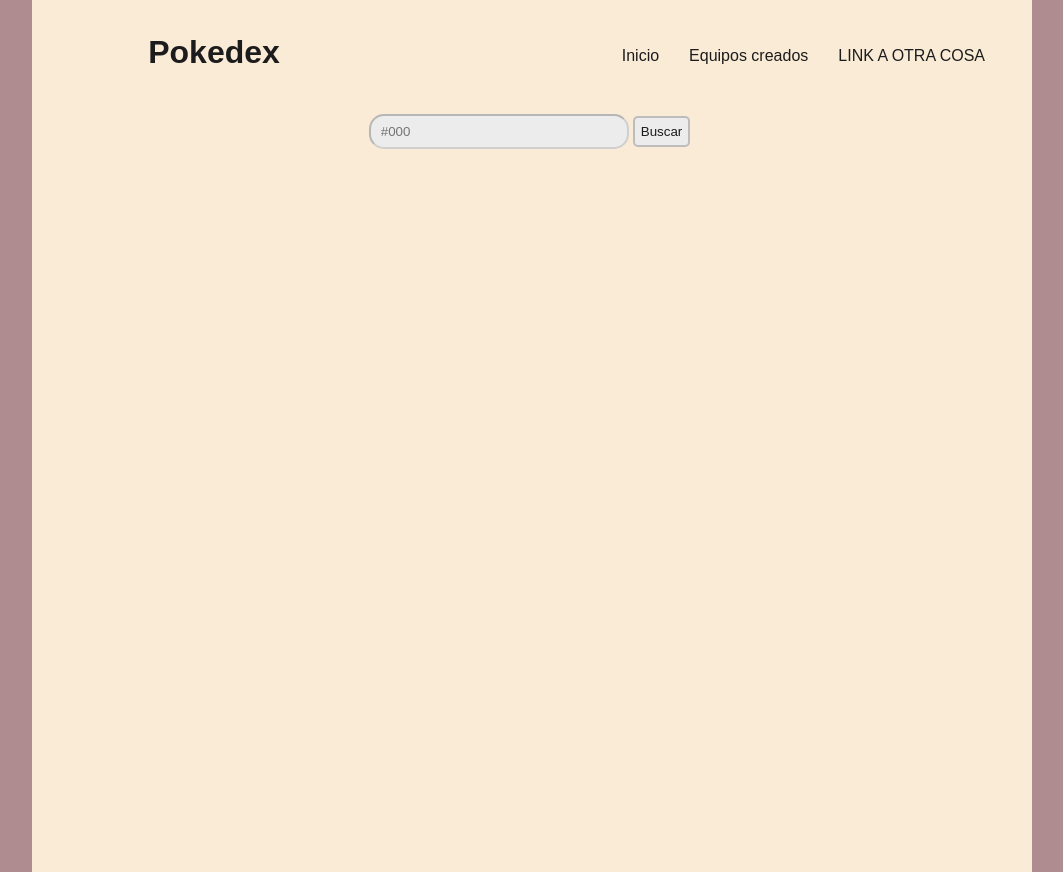
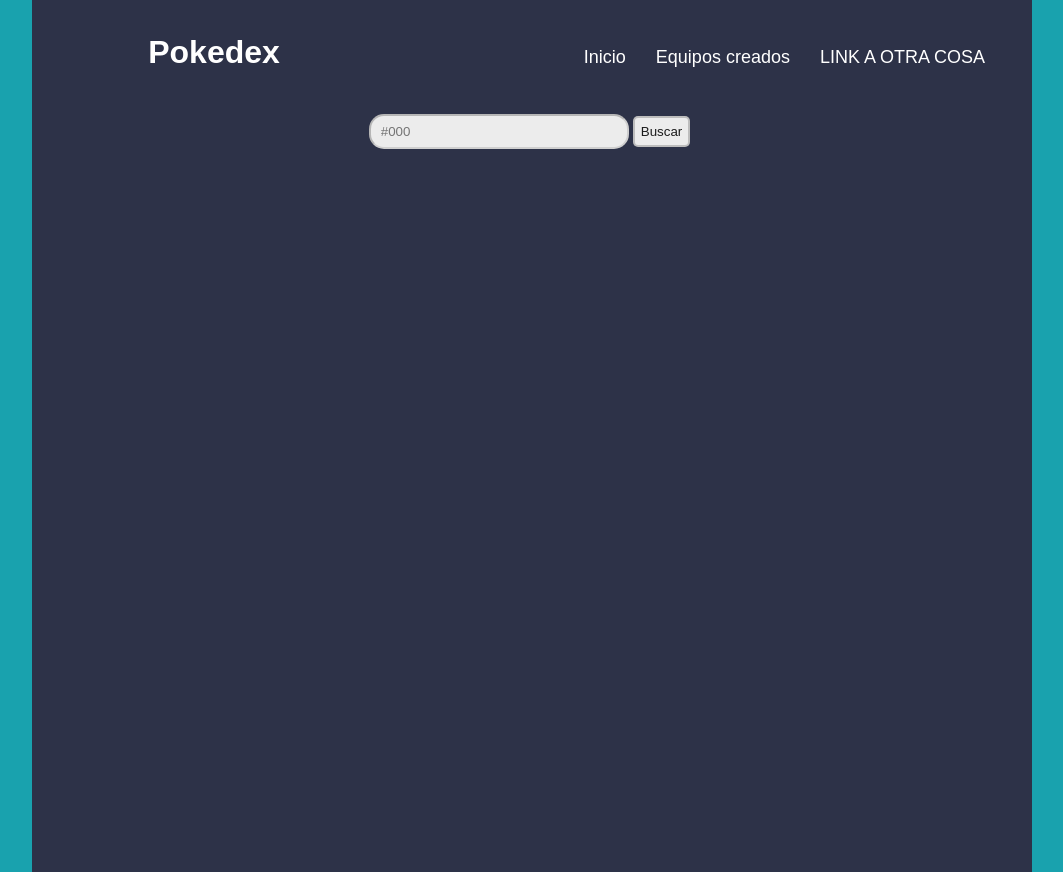
Before and after one commit to leop3z/TP1---Pokedex-, a Flask app: page / in a window 1280 px wide. Shown: the whole page, without its empty margins (108-1171 px from the left). Run offline with Flask 3, Linux system fonts and the light colour scheme.

Commit message:
Cambio de color de la pagina principal

```diff
--- a/static/css/styles.css
+++ b/static/css/styles.css
@@ -1,5 +1,16 @@
+:root {
+    --black: #1c1c1c;
+    --gray: #ececec;
+    --white: #f7f7f7;
+    --shadow: rgba(0, 0, 0, 0.25);
+    --dark-cyan: hsl(185, 75%, 39%);
+    --very-dark-desaturated_blue: hsl(229, 23%, 23%);
+    --dark-grayish-blue: hsl(227, 10%, 46%);
+    --dark-gray: hsl(0, 0%, 59%);
+}
+
 body{
-    background-color: rgba(121, 63, 70, 0.596);
+    background-color: var(--dark-cyan);
     width: 100%;
     height: 100%;
     margin: 0;
@@ -7,7 +18,7 @@ body{
 }
 
 header{
-    background-color: antiquewhite;
+    background-color: var(--very-dark-desaturated_blue);
     width: 100%;
     height: 100%;
     display: flex;
@@ -24,21 +35,27 @@ header{
     width: 300px;
     text-align: center;
     box-sizing: border-box;
+    color: white;
+
 }
 
 .other-pages{
     height: 40px;
+
 }
 
 .links{
     box-sizing: content-box;
     display: flex;
     list-style: none;
+
 }
 
 .page{
     padding: 10px;
     margin: 5px;
+    font-size: 18px;
+
 }
 .page:hover{
     transform: scale(1.1);
@@ -47,6 +64,8 @@ header{
 a{
     text-decoration: none;
     font-family: sans-serif;
+    color: white;
+
 }
 
 
@@ -67,12 +86,7 @@ a{
 
 /* Cards */
 /* 1.0rem == 1.0em == 16px */
-:root {
-    --black: #1c1c1c;
-    --gray: #ececec;
-    --white: #f7f7f7;
-    --shadow: rgba(0, 0, 0, 0.25);
-}
+
 
 * {
     margin: 0;
@@ -93,7 +107,7 @@ main {
     max-width: 1000px;
     margin: 0 auto;
     min-height: 100vh;
-    background-color: antiquewhite;
+    background-color: var(--very-dark-desaturated_blue)
 }
 
 .list_pokemons {
```
